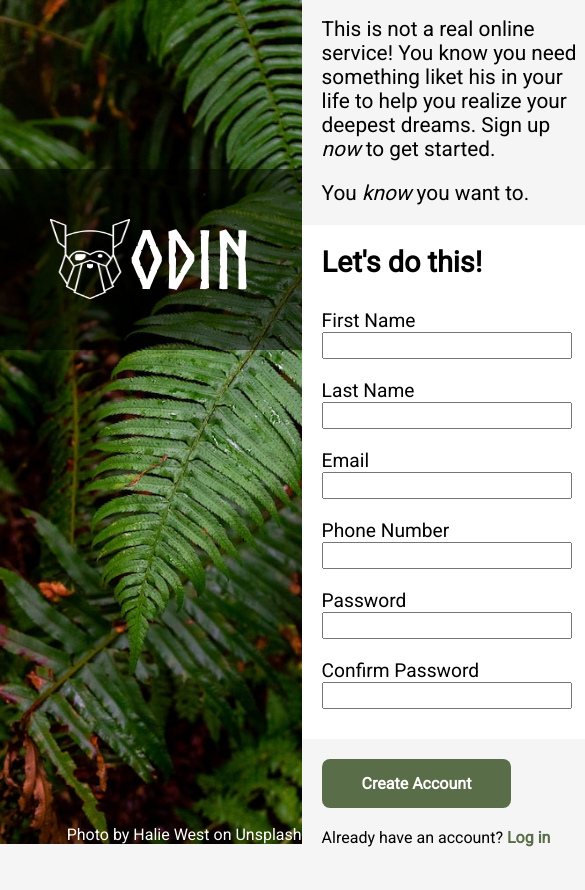
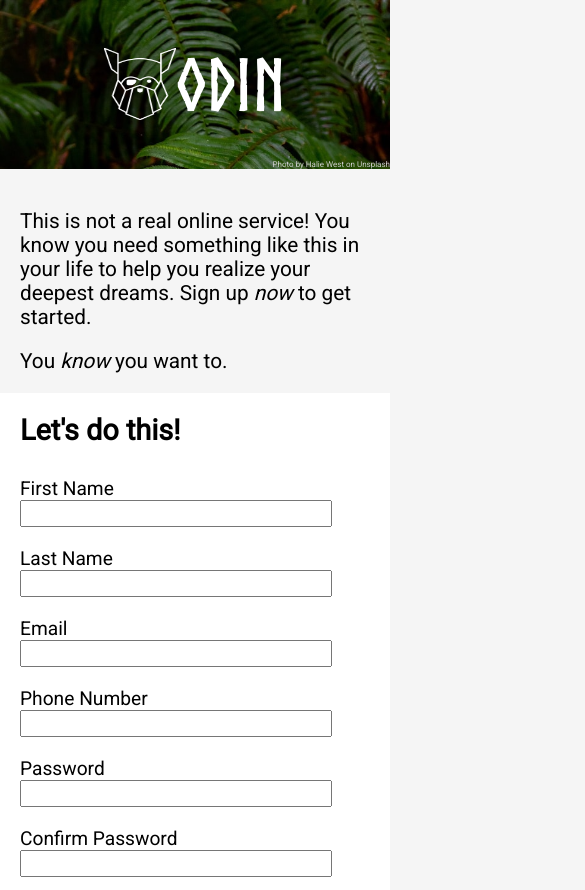
Before and after one commit to 21ance/Sign-Up-Form, a plain HTML site: page index.html in a window 390 px wide. Shown: the top 890 px of the page, 585 px wide, since content can reach past the window. Before the commit the page ends 867 px from the top, so only its background shows below. Drawn offline with Linux system fonts and the light colour scheme.

Commit message:
add media query

```diff
--- a/index.html
+++ b/index.html
@@ -23,7 +23,7 @@
     <div class="main">
         <form action="#" method="#">
             <div class="section1">
-                <p>This is not a real online service! You know you need something liket his in your life to help you
+                <p>This is not a real online service! You know you need something like this in your life to help you
                     realize
                     your deepest dreams. Sign up <em>now</em> to get started.</em></p>
                 <p>You <em>know</em> you want to.</p>
--- a/styles.css
+++ b/styles.css
@@ -35,7 +35,7 @@
 
 .splash-text {
     background-color: rgba(0, 0, 0, .5);
-    padding: 50px;
+    padding: 20px;
     display: flex;
     justify-content: center;
     position: relative;
@@ -43,13 +43,13 @@
 }
 
 .splash-text img {
-    height: 5rem;
-    width: 5rem;
+    height: 6rem;
+    width: 6rem;
 }
 
 h1 {
     font-family: Norse;
-    font-size: clamp(0%, 5rem, 15rem);
+    font-size: 6rem;
     color: white;
 }
 
@@ -114,5 +114,53 @@
 }
 
 form input {
-    width: 250px;
+    width: 300px;
 }
+
+form input:focus {
+    outline: 1px solid blue;
+
+}
+
+@media only screen and (max-width: 768px) {
+    body {
+        flex-direction: column;
+    }
+
+    .splash {
+        width: 100vw;
+    }
+
+    .splash span {
+        color: white;
+        position: absolute;
+        bottom: 0;
+        right: 0;
+        font-size: 0.5rem;
+    }
+
+    .splash-text {
+        height: 20vh;
+        background-color: rgba(0, 0, 0, .2);
+        padding: 0px;
+        display: flex;
+        justify-content: center;
+        align-items: center;
+        top: 0;
+    }
+
+    .splash-text img {
+        height: 4.5em;
+        width: 4.5rem;
+    }
+
+    h1 {
+        font-family: Norse;
+        font-size: 4.5rem;
+        color: white;
+    }
+
+    form input {
+        width: 80vw;
+    }
+}
```
